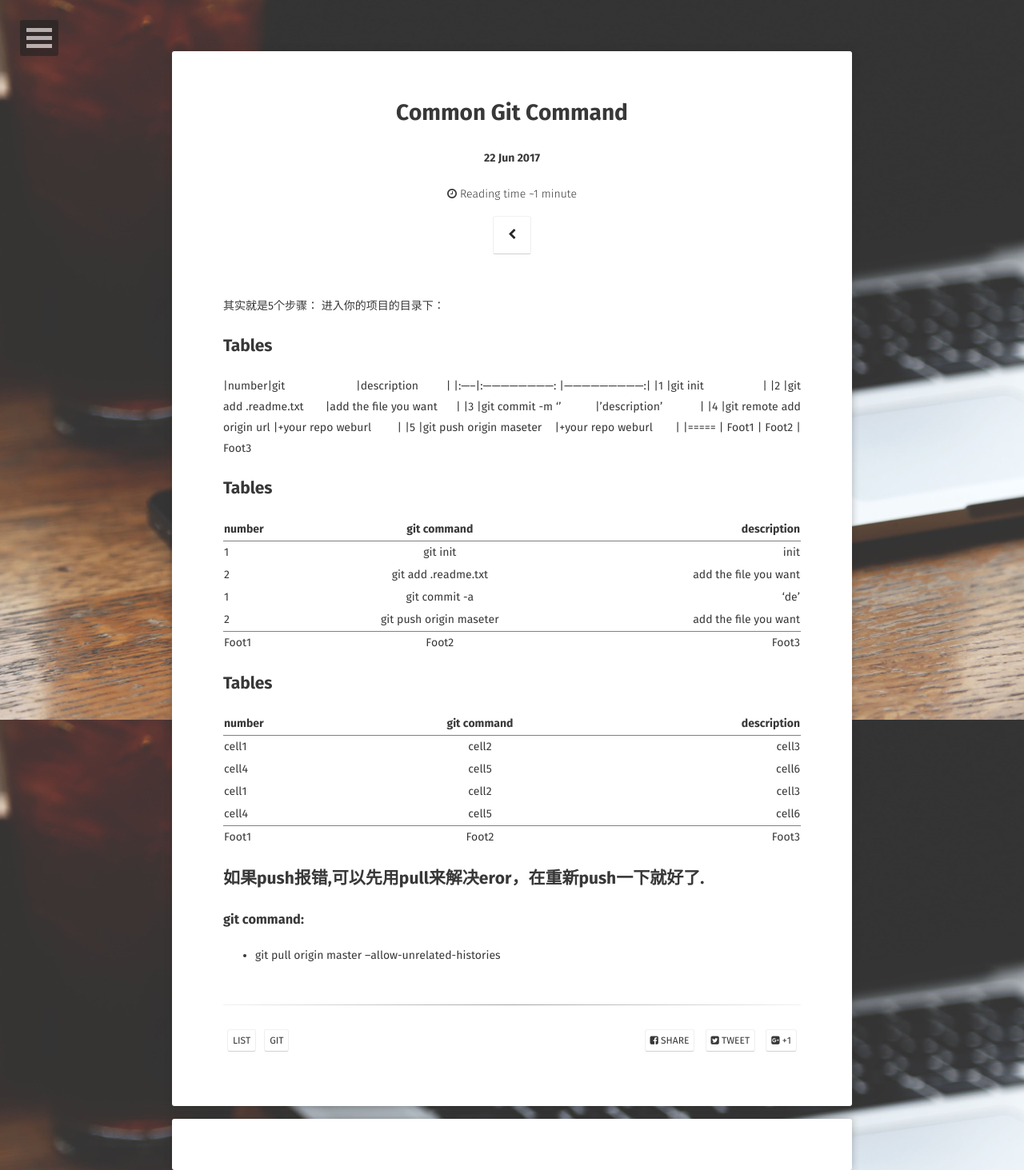
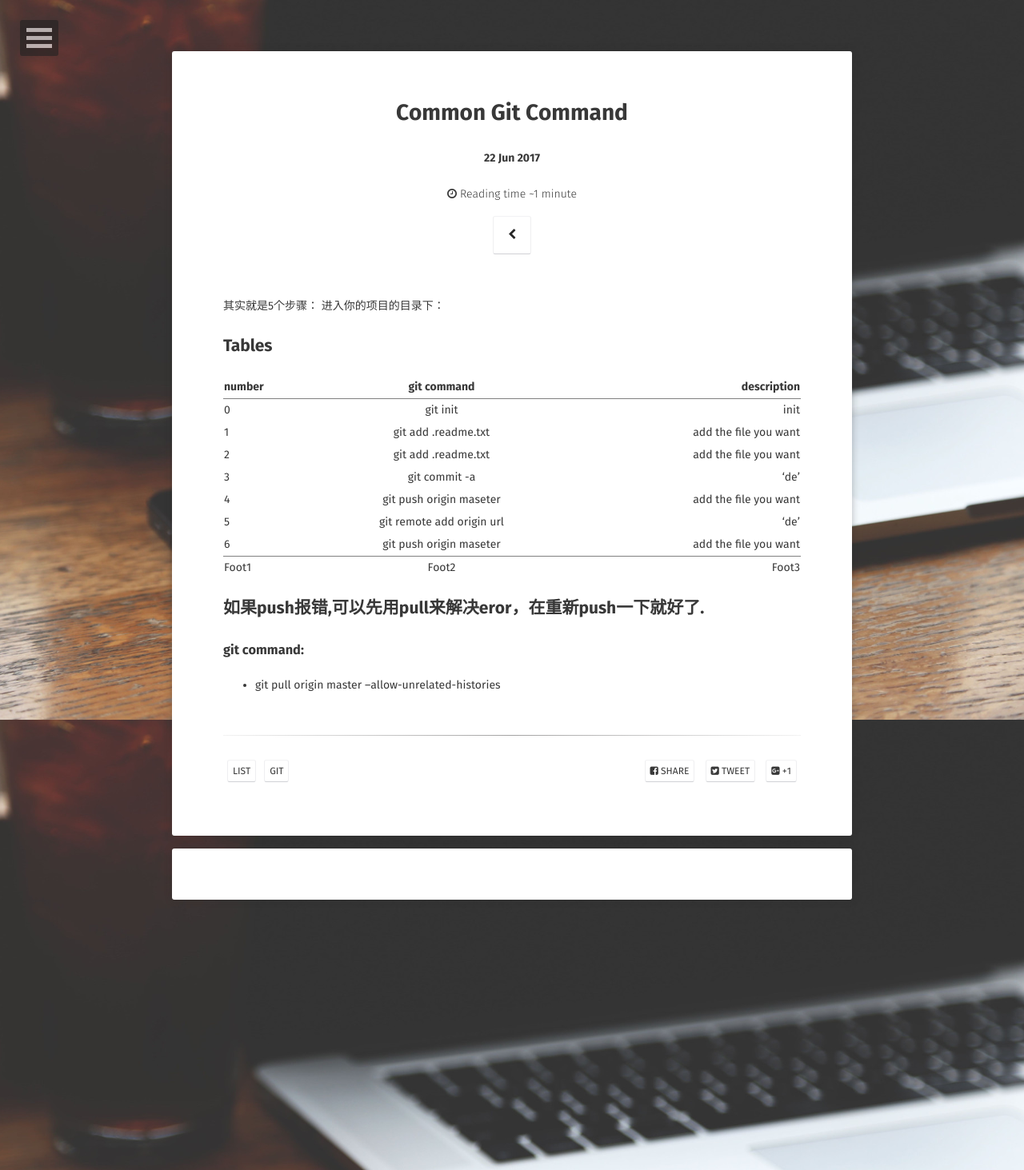
Before and after one commit to Gnnnn/gnnnn.github.io, a Jekyll site: the page built from _posts/2017-03-29-git-commet.md, in a window 1280 px wide. Shown: the whole page at 80% size. Built offline with Jekyll 4.4.1, drawn with Linux system fonts in a browser that asks for light colours; some web fonts are replaced; comment, search, counter and statistics services are not loaded.

Commit message:
Update 2017-03-29-git-commet.md

```diff
--- a/_posts/2017-03-29-git-commet.md
+++ b/_posts/2017-03-29-git-commet.md
@@ -10,45 +10,24 @@ comments: true
 其实就是5个步骤：
 进入你的项目的目录下：
 
-## Tables
-|number|git                        |description                 |
-|:-----|:------------------------: |---------------------------:|
-|1     |git init                   |
-|2     |git add .readme.txt        |add the file you want       |
-|3     |git commit -m ''           |'description'               |
-|4     |git remote add origin url  |+your repo weburl           |
-|5     |git push origin maseter    |+your repo weburl           |
-|=====
-| Foot1   | Foot2   | Foot3
-{: rules="groups"}
-
 
 ## Tables
 
 | number  | git command              | description                 |
 |:--------|:------------------------:|----------------------------:|
-| 1       | git init                 | init                        |
+| 0       | git init                 | init                        |
+| 1       | git add .readme.txt      | add the file you want       |
 | 2       | git add .readme.txt      | add the file you want       |
-| 1       | git commit -a            | 'de'                        |
-| 2       | git push origin maseter  | add the file you want       |
+| 3       | git commit -a            | 'de'                        |
+| 4       | git push origin maseter  | add the file you want       |
+| 5       | git remote add origin url| 'de'                        |
+| 6       | git push origin maseter  | add the file you want       |
 |=====
 | Foot1   | Foot2  | Foot3
 {: rules="groups"}
 
 
 
-## Tables
-
-| number  | git command | description |
-|:--------|:-----------:|------------:|
-| cell1   | cell2       | cell3       |
-| cell4   | cell5       | cell6       |
-| cell1   | cell2       | cell3       |
-| cell4   | cell5       | cell6       |
-|=====
-| Foot1   | Foot2   | Foot3
-{: rules="groups"}
-
 ## 如果push报错,可以先用pull来解决eror，在重新push一下就好了.
 ### git command:
 * git pull origin master --allow-unrelated-histories
```
